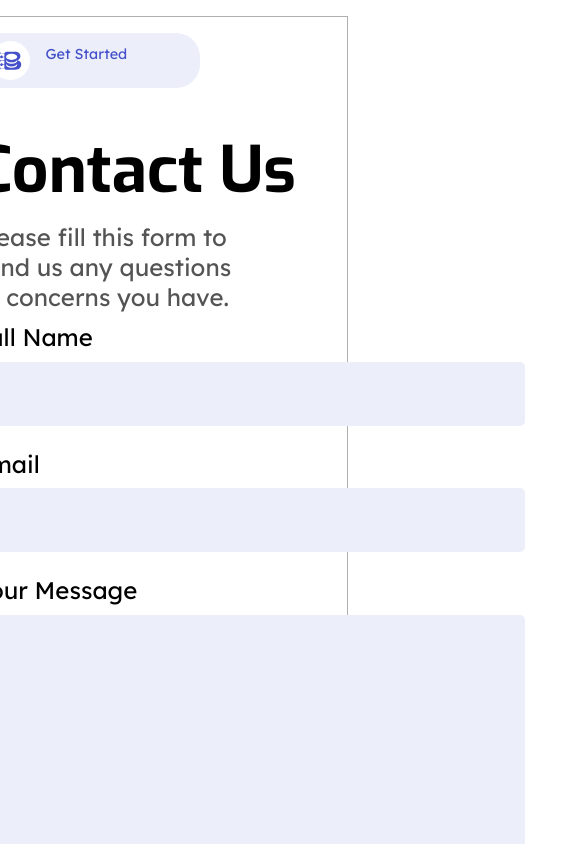
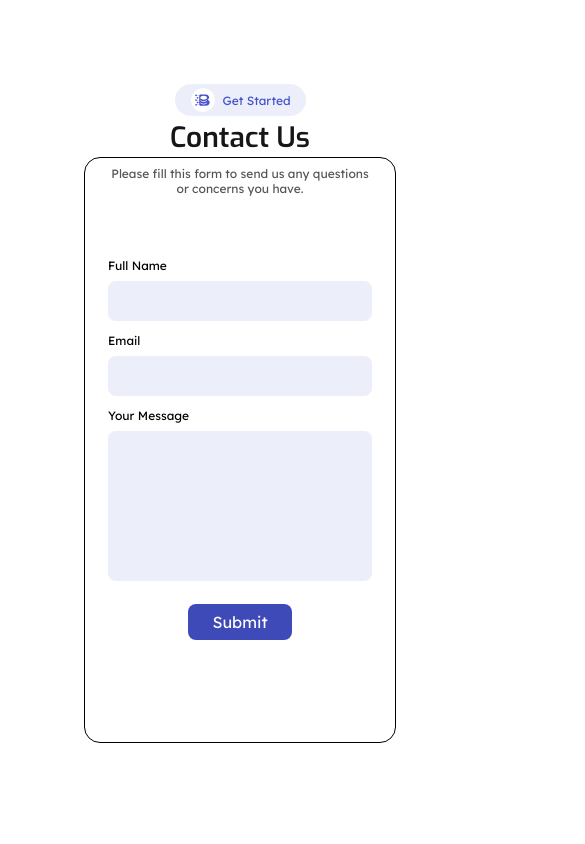
Before and after one commit to prodbyola/basable, a React (Create React App) app in the folder landing/: page / in a window 390 px wide. Shown: the top 844 px of the page, 585 px wide, since content can reach past the window. Built offline with nearby package versions, Linux system fonts and the light colour scheme.

Commit message:
contact mobile

```diff
--- a/landing/src/App.js
+++ b/landing/src/App.js
@@ -7,7 +7,7 @@ function App() {
   return (
     <>
       <Contact />
-      <Footer />
+      {/* <Footer /> */}
     </>
   );
 }
--- a/landing/src/LandingContactFooterComponents/Contact.css
+++ b/landing/src/LandingContactFooterComponents/Contact.css
@@ -6,20 +6,55 @@
 
 body {
     height: 100vh;
+    display: flex;
+    flex-direction: column;
+}
+
+.container {
+    display: flex;
+    flex-direction: column;
+    justify-content: center;
+    align-items: center;
+    width: 1440px;
+    height: 899px;
 }
 
 .landing-contact {
     display: flex;
     justify-content: center;
+    align-items: center;
     margin: 2rem 0;
     gap: 116px;
-    width: 100%;
+    width: 1440px;
     height: 899px;
     font-family: Lexend;
     /* position: fixed;
     top: 0.01px; */
-    padding: 0 0 0 137px;
+    padding: 0 0 0 96px;
+    /* padding: 0 0 0 137px; */
 
+}
+
+.contact-left {
+    display: flex;
+    flex-direction: column;
+    gap: 40px;
+    height: 881px;
+    width: 550px;
+}
+
+.contact-mid-container {
+    display: flex;
+    flex-direction: column;
+    gap: 40px;
+}
+
+.contact-head {
+    width: 550px;
+    height: 225px;
+    display: flex;
+    flex-direction: column;
+    gap: 24px;
 }
 
 .contact-get-started {
@@ -35,7 +70,7 @@ body {
     gap: 16px;
 }
 
-.contact-get-started p {
+.get-started-text {
     width: 137px;
     height: 30px;
     font-size: 24px;
@@ -45,42 +80,38 @@ body {
 
 .logo-icon {
     width: 40px;
+    height: 40px;
+    border-radius: 32px;
+}
+
+.contact-header-text {
+    display: flex;
+    flex-direction: column;
+    width: 550px;
+    height: 145px;
+    gap: .6rem;
 }
 
 .contact-h1 {
     font-size: 64px;
+    width: 320px;
+    height: 85px;
+    font-weight: 600;
+    font-family: Exo;
+    line-height: 85.06px;
+    color: rgba(22, 22, 22, 1);
 }
 
 .form-message-text {
     font-size: 24px;
     color: rgba(84, 84, 84, 1);
     font-weight: 400;
-    width: 706px;
+    width: 550px;
     height: 60px;
+    font-family: Lexend;
+    line-height: 30px;
 }
 
-
-.contact-left {
-    display: flex;
-    flex-direction: column;
-    gap: 40px;
-    height: 881px;
-    width: 550px;
-}
-
-.contact-h1 {
-    font-family: Exo;
-}
-
-.contact-header-text p {
-    width: 80%;
-}
-
-.contact-header-text {
-    display: flex;
-    flex-direction: column;
-    gap: .6rem;
-}
 
 .contact-form {
     display: flex;
@@ -90,31 +121,95 @@ body {
     height: 616px;
 }
 
+.form-field {
+    width: 550px;
+    height: 547px;
+    display: flex;
+    flex-direction: column;
+    gap: 24px;
+}
+
 .form-label {
     display: flex;
     flex-direction: column;
-    gap: .6rem;
-    font-size: 24px;
+    gap: 8px;
+    width: 550px;
+    height: 102px;
 }
 
-.form-label input {
+.label-text3 {
+    width: 163px;
+    height: 30px;
+    font-family: Lexend;
+    font-weight: 400;
+    font-size: 24px;
+    line-height: 30px;
+}
+
+.label-text {
+    width: 118px;
+    height: 30px;
+    font-family: Lexend;
+    font-weight: 400;
+    font-size: 24px;
+    line-height: 30px;
+}
+
+.label-text2 {
+    width: 65px;
+    height: 30px;
+    font-size: 24px;
+    font-family: Lexend;
+    font-weight: 400;
+    line-height: 30px;
+}
+
+.input-field {
     width: 550px;
     height: 64px;
     background-color: rgba(236, 238, 250, 1);
     border: none;
-    border-radius: 5px;
-    padding-left: 1rem;
+    border-radius: 8px;
+    /* padding-left: 1rem; */
+}
+
+.message-container {
+    width: 550px;
+    height: 295px;
+    border-radius: 8px;
+    display: flex;
+    flex-direction: column;
+    gap: 8px;
 }
 
 
-.form-label textarea {
-    padding-top: 1rem;
-    padding-left: 1rem;
+.message-field {
     width: 550px;
     height: 257px;
     background-color: rgba(236, 238, 250, 1);
     border: none;
-    border-radius: 5px;
+    border-radius: 8px;
+}
+
+.btn-container {
+    padding: 8px, 16px, 8px, 16px;
+    width: 115px;
+    height: 46px;
+    background-color: rgba(62, 74, 184, 1);
+    border: none;
+    border-radius: 8px;
+    cursor: pointer;
+    display: flex;
+    gap: 10px;
+
+
+    color: rgba(255, 255, 255, 1);
+    font-size: 24px;
+    font-weight: 400;
+    font-family: Lexend;
+    font-weight: 400;
+    font-size: 24px;
+    line-height: 30px;
 }
 
 .contact-form-button {
@@ -123,107 +218,381 @@ body {
     height: 46px;
     background-color: rgba(62, 74, 184, 1);
     border: none;
+    border-radius: 8px;
+    cursor: pointer;
+    display: flex;
+    align-items: center;
+    justify-content: center;
+    gap: 10px;
     color: rgba(255, 255, 255, 1);
-    border-radius: 8px;
-    align-self: flex-end;
-    cursor: pointer;
     font-size: 24px;
     font-weight: 400;
+    font-family: Lexend;
+    font-weight: 400;
+    font-size: 24px;
+    line-height: 30px;
+    align-self: flex-end;
 }
 
 
 
 /* MEDIA QUERY!!! */
 
-@media screen and (min-width: 481px) and (max-width: 768px) {
-
-    .contact-image-container {
-        display: none;
+@media screen and (min-width: 481px) and (max-width: 770px) {
+    .container {
+        display: flex;
+        flex-direction: column;
+        justify-content: center;
+        align-items: center;
+        width: 769px;
     }
 
+
     .landing-contact {
+        display: flex;
         flex-direction: column;
-        width: 770px;
-        height: 940px;
-        border-radius: 16px;
-        padding: 40px 32px 40px 32px;
-        /* border: 2px solid brown; */
-        border: 1px solid rgba(176, 176, 176, 1);
+        padding: 0;
+
     }
 
     .contact-left {
+        display: flex;
+        flex-direction: column;
+        justify-content: center;
+        align-items: center;
+        width: 770px;
+        height: 940px;
+        /* position: fixed;
+        top: 3916.13px;
+        left: 32px; */
+        border: 1px solid;
+        border-radius: 16px;
+        padding: 40px 32px 40px 32px;
+        gap: 36px;
+    }
 
+    .contact-mid-container {
+        max-width: 706px;
+        width: 100%;
+        height: 860px;
+        display: flex;
+        flex-direction: column;
+        gap: 40px;
+    }
+
+    .contact-head {
+        max-width: 706px;
+        height: 204px;
+        display: flex;
+        flex-direction: column;
+        gap: 24px;
+    }
+
+    .contact-get-started {
+        width: 225px;
+        height: 56px;
+        border-radius: 24px;
+        padding: 8px 16px 8px 16px;
+        gap: 16px;
+        background-color: rgba(236, 238, 250, 1);
+    }
+
+    .logo-icon {
+        width: 40px;
+        height: 40px;
+        border-radius: 32px;
+    }
+
+    .get-started-text {
+        width: 137px;
+        height: 30px;
+        font-family: Lexend;
+        font-size: 24px;
+        line-height: 30px;
+        font-weight: 400;
+    }
+
+    .contact-header-text {
         width: 706px;
-        height: 908px;
-        gap: 40px;
-        /* padding: 16px; */
+        height: 124px;
+    }
+
+    .contact-h1 {
+        width: 240px;
+        height: 64px;
+        font-family: Exo;
+        font-weight: 600;
+        font-size: 48px;
+        line-height: 63.79px;
+    }
+
+    .form-message-text {
+        width: 706px;
+        height: 60px;
+        font-family: Lexend;
+        font-weight: 400;
+        font-size: 24px;
+        line-height: 30px;
     }
 
     .contact-form {
         width: 706px;
         height: 616px;
         gap: 23px;
-        /* padding-bottom: 64px; */
+    }
+
+    .message-container,
+    .contact-fullname {
+        width: 706px;
+    }
+
+    .form-field {
+        width: 706px;
+        height: 547px;
+        display: flex;
+        flex-direction: column;
+        gap: 24px;
     }
 
     .form-label {
         width: 706px;
-        /* height: 102px; */
+        height: 102px;
+        display: flex;
+        flex-direction: column;
         gap: 8px;
     }
 
-    .form-label input {
+    .label-text {
+        width: 118px;
+        height: 30px;
+        font-family: Lexend;
+        font-weight: 400;
+        font-size: 24px;
+        line-height: 30px;
+        color: rgba(84, 84, 84, 1);
+    }
+
+    .label-text2 {
+        width: 65px;
+        height: 30px;
+        font-family: Lexend;
+        font-weight: 400;
+        font-size: 24px;
+        line-height: 30px;
+        color: rgba(84, 84, 84, 1);
+    }
+
+    .label-text3 {
+        width: 163px;
+        height: 30px;
+        font-family: Lexend;
+        font-weight: 400;
+        font-size: 24px;
+        line-height: 30px;
+        color: rgba(84, 84, 84, 1);
+    }
+
+    .input-field {
         width: 706px;
         height: 64px;
         border-radius: 8px;
+        background-color: rgba(236, 238, 250, 1);
     }
 
-    .form-label textarea {
+    .message-field {
         width: 706px;
-        /* this height affects the heights of it's parent container. i had to make it 230px compared to the .contact-left div. */
-        height: 230px;
+        /* width: 100%; */
+        height: 257px;
         border-radius: 8px;
+        background-color: rgba(236, 238, 250, 1);
     }
 
-    .logo-icon {
-        width: 20%;
+    .contact-image-container {
+        display: none;
     }
 
-    .contact-h1 {
+}
+
+@media screen and (max-width: 480px) {
+.container{
+    display: flex;
+    flex-direction: column;
+    justify-content: center;
+    align-items: center;
+    width: 480px;
+    margin: 0;
+    padding: 0;
+}
+
+    .landing-contact {
+        justify-content: center;
+        align-items: center;
+        padding: 0;
+        margin: 0;
+        width: 312px;
+        height: 586px;
+    }
+
+    .contact-left{
+        border: 1px solid;
+        width: 312px;
+        height: 586px;
+        border-radius: 16px;
+        padding: 28px 24px 28px 24px;
+        margin: 0;
+        gap: 24px;
+        justify-content: center;
+        align-items: center;
+    }
+
+    .contact-mid-container{
+        margin: 0;
+        padding: 0;
+        gap: 8px;
+
+    }
+
+    .contact-head{
+        display: flex;
+        flex-direction: column;
+        justify-content: center;
+        align-items: center;
+        padding: 0;
+        margin: 0;
+        gap: 8px;
+    }
+
+    .contact-get-started{
+        width: 131px;
+        height: 32px;
+        border-radius: 16px;
+        padding: 8px 16px 8px 16px;
+        gap: 8px;
+    }
+
+    .logo-icon{
+        width: 24px;
+        height: 24px;
+        border-radius: 32px;
+    }
+
+    .get-started-text{
+        width: 67px;
+        height: 15px;
+        font-family: Lexend;
+        font-size: 12px;
+        line-height: 15px;
+        text-wrap: nowrap;
+    }
+
+    .contact-header-text{
+        display: flex;
+        flex-direction: column;
+        justify-content: center;
+        align-items: center;
+        width: 264px;
+        height: 67px;
+    }
+
+    .contact-h1{
+        width: 140px;
+        height: 37px;
+        font-family: Exo;
+        font-size: 28px;
         font-weight: 600;
-        font-size: 48px;
-        line-height: 63.79px;
-        width: 240px;
-        height: 64px;
+        line-height: 37.21px;
+    }
+
+    .form-message-text{
+        width: 264px;
+        height: 30px;
+        font-family: Lexend;
+        font-weight: 400;
+        font-size: 12px;
+        line-height: 15px;
+        text-align: center;
+    }
+
+    .contact-form{
+        align-items: center;
+    }
+
+    .form-field{
+        width: 264px;
+        height: 323px;
+        gap: 12px;
+    }
+
+    .form-label{
+        width: 262px;
+        height: 63px;
+        gap: 8px;
+    }
+
+    .label-text{
+        width: 59px;
+        height: 15px;
+        font-family: Lexend;
+        font-weight: 400;
+        font-size: 12px;
+        line-height: 15px;
+    }
+
+    .input-field{
+        width: 264px;
+        height: 40px;
+        border-radius: 8px;
+
+    }
+
+    .label-text2{
+        width: 33px;
+        height: 15px;
+        font-family: Lexend;
+        font-weight: 400;
+        font-size: 12px;
+        line-height: 15px;
+    }
+
+    .message-container{
+        width: 264px;
+        height: 173px;
+        border-radius: 8px;
+        gap: 8px;
+    }
+
+    .label-text3{
+        width: 82px;
+        height: 15px;
+        font-family: Lexend;
+        font-weight: 400;
+        font-size: 12px;
+        line-height: 15px;
+    }
+
+    .message-field{
+        width: 264px;
+        height: 150px;
+        border-radius: 8px;
+
+    }
+
+    .contact-form-button{
+        width: 104px;
+        height: 36px;
+        border-radius: 8px;
+        padding: 8px 24px 8px 24px;
+        font-family: Lexend;
+        font-weight: 400;
+        font-size: 16px;
+        line-height: 20px;
+        align-self: center;
     }
 
 
-    .contact-get-started p {
-        font-size: .9rem;
-    }
-}
-
-@media screen and (max-width: 480px) {
-    .contact-caller {
+    .contact-image-container {
         display: none;
     }
 
-    .landing-contact {
-        margin: 1rem;
-        padding: 0;
-    }
 
-    .contact-left {
-        border: 1px solid rgba(176, 176, 176, 1);
-        width: 100%;
-        padding: 1rem;
-    }
-
-    .logo-icon {
-        width: 20%;
-    }
-
-    .contact-get-started p {
-        font-size: .9rem;
-    }
 }
--- a/landing/src/LandingContactFooterComponents/Contact.jsx
+++ b/landing/src/LandingContactFooterComponents/Contact.jsx
@@ -16,9 +16,13 @@ function Contact() {
     <div className="container">
       <section className="landing-contact">
         <div className="contact-left">
+          <div className="contact-mid-container">
+            {" "}
+            <div className="contact-head">
+              {" "}
               <div className="contact-get-started">
                 <img className="logo-icon" src={icon} alt="icon" />
-            <p>Get Started</p>
+                <p className="get-started-text">Get Started</p>
               </div>
               <div className="contact-header-text">
                 <h1 className="contact-h1">Contact Us</h1>
@@ -27,43 +31,58 @@ function Contact() {
                   have.
                 </p>
               </div>
+            </div>
             <form className="contact-form" onSubmit={handleSubmit}>
-            <div className="contact-fullname">
-              <label className="form-label">
-                Full Name
+              <div className="form-field">
+                {" "}
+                {/* <div className="contact-fullname"> */}
+                <div className="form-label">
+                  <p className="label-text">Full Name</p>
                   <input
+                    className="input-field"
                     type="text"
                     value={name}
                     onChange={(e) => setName(e.target.value)}
                   ></input>
-              </label>
                 </div>
-
-            <div className="contact-email">
-              <label className="form-label">
-                Email
+                {/* </div> */}
+                {/* <div className="contact-fullname"> */}
+                <div className="form-label">
+                  <p className="label-text2">Email</p>
                   <input
-                  type="email"
-                  value={email}
-                  onChange={(e) => setEmail(e.target.value)}
+                    className="input-field"
+                    type="text"
+                    value={name}
+                    onChange={(e) => setName(e.target.value)}
                   ></input>
-              </label>
                 </div>
-
-            <div className="contact-messsage">
-              <label className="form-label">
-                Your Message
-                <textarea
-                  value={message}
-                  onChange={(e) => setMessage(e.target.value)}
-                ></textarea>
-              </label>
+                {/* </div> */}
+                <div className="">
+                  <div className="message-container">
+                    <p className="label-text3">Your Message</p>
+                    <input
+                      className="message-field"
+                      type="text"
+                      value={name}
+                      onChange={(e) => setName(e.target.value)}
+                    ></input>
                   </div>
+                </div>
+              </div>
+              {/* <div className="btn-container"> */}
                 <button className="contact-form-button">Submit</button>
+              {/* </div> */}
             </form>
           </div>
+        </div>
         <div className="contact-image-container">
-          <img className="contact-caller" src={caller} alt="caller" width="708px" height="899px"/>
+          <img
+            className="contact-caller"
+            src={caller}
+            alt="caller"
+            width="708px"
+            height="899px"
+          />
         </div>
       </section>
     </div>
```
Also changed, not shown: landing/src/LandingContactFooterComponents/Footer.css (+0 -105 lines), landing/src/LandingContactFooterComponents/Footer.jsx (+5 -6 lines). Lines whose indentation alone changed are shown as unchanged.
